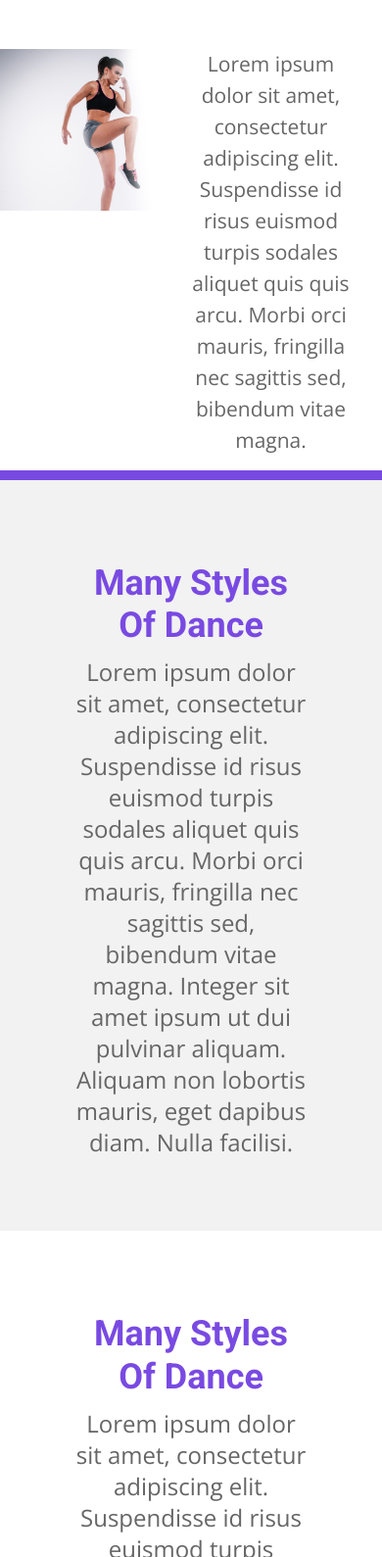
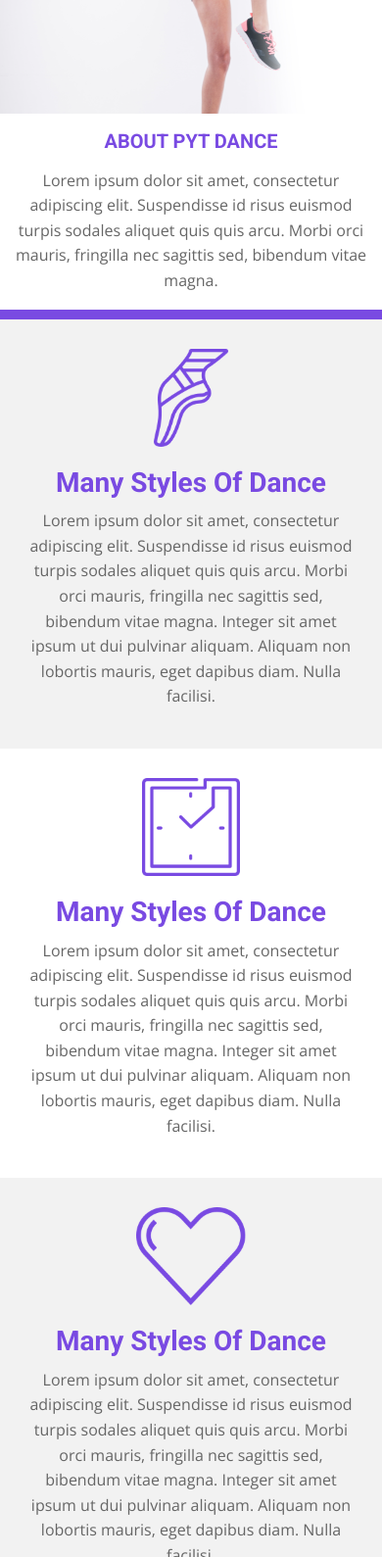
Before and after one commit to ianbgoldberg/PYT_dance_studio, a plain HTML site: page about.html in a window 390 px wide. Shown: the part 255-1844 px from the top of the page at 98% size. Drawn offline with nearby package versions, Linux system fonts and the light colour scheme.

Commit message:
add media queries and other code to about html and css for multiple width functionality, and add accessibility codes to about html

```diff
--- a/about.html
+++ b/about.html
@@ -13,17 +13,17 @@
   <!-- NAVIGATION -->
   <nav class="navbar-fixed-top">
     <a href="index.html" alt="link to home page"><img src="resources/images/logo-color.png" alt="company logo" class="desktop"><img src="resources/images/logo-mobile.png" role="presentation" class="mobile"></a>
-    <ul>
+    <ul role="presentation">
       <li><a href="about.html" alt="link to about page">About</a><li>
       <li><a href="classes.html" alt="link to classes page">Classes</a><li>
       <li><a href="faculty.html" alt="link to faculty page">Faculty</a><li>
     </ul>
   </nav>
   <!-- JUMBOTRON -->
-  <div class="jumbotron">
-    <div class="container-fluid">
+  <div class="jumbotron" role="presentation">
+    <div class="container-fluid" role="presentation">
       <img src="resources/images/workout.png">
-      <div class="text">
+      <div class="text" role="presentation">
         <h1>ABOUT PYT DANCE</h1>
         <p>
         Lorem ipsum dolor sit amet, consectetur adipiscing elit. Suspendisse id risus euismod turpis sodales aliquet quis quis arcu. Morbi orci mauris, fringilla nec sagittis sed, bibendum vitae magna.
@@ -32,10 +32,10 @@
     </div>
   </div>
   <!-- STYLES -->
-  <div class="styles container-fluid">
-    <div class="style conatainer-fluid" id="color">
-      <img src="resources/images/icn-ballet.png">
-      <div class="text">
+  <div class="styles container-fluid" role="presentation">
+    <div class="style conatainer-fluid" id="color" role="presentation">
+      <img src="resources/images/icn-ballet.png" alt="image of a line drawing of ballet slipper">
+      <div class="text" role="presentation">
         <h1>Many Styles Of Dance</h1>
         <p>
           Lorem ipsum dolor sit amet, consectetur adipiscing elit. Suspendisse id risus euismod turpis sodales aliquet quis quis arcu. Morbi orci mauris, fringilla nec sagittis sed, bibendum vitae magna. Integer sit amet ipsum ut dui pulvinar aliquam. Aliquam non lobortis mauris, eget dapibus diam. Nulla facilisi.
@@ -43,19 +43,20 @@
       </div>
     </div>
 
-    <div class="style conatainer-fluid">
-      <div class="text">
+    <div class="style conatainer-fluid desktop" role="presentation">
+      <img class="mobile" src="resources/images/icn-clock.png" role="presentation">
+      <div class="text" role="presentation">
         <h1>Many Styles Of Dance</h1>
         <p>
           Lorem ipsum dolor sit amet, consectetur adipiscing elit. Suspendisse id risus euismod turpis sodales aliquet quis quis arcu. Morbi orci mauris, fringilla nec sagittis sed, bibendum vitae magna. Integer sit amet ipsum ut dui pulvinar aliquam. Aliquam non lobortis mauris, eget dapibus diam. Nulla facilisi.
         </p>
       </div>
-      <img src="resources/images/icn-clock.png">
+      <img class="desktop" src="resources/images/icn-clock.png" alt="image of a line drawing of clock">
     </div>
 
-    <div class="style conatainer-fluid" id="color">
-      <img src="resources/images/icn-heart.png">
-      <div class="text">
+    <div class="style conatainer-fluid" id="color" role="presentation">
+      <img src="resources/images/icn-heart.png" alt="image of a line drawing of a heart">
+      <div class="text" role="presentation">
         <h1>Many Styles Of Dance</h1>
         <p>
           Lorem ipsum dolor sit amet, consectetur adipiscing elit. Suspendisse id risus euismod turpis sodales aliquet quis quis arcu. Morbi orci mauris, fringilla nec sagittis sed, bibendum vitae magna. Integer sit amet ipsum ut dui pulvinar aliquam. Aliquam non lobortis mauris, eget dapibus diam. Nulla facilisi.
@@ -63,19 +64,20 @@
       </div>
     </div>
 
-    <div class="style conatainer-fluid">
-      <div class="text">
+    <div class="style conatainer-fluid desktop" role="presentation">
+      <img class="mobile"  src="resources/images/icn-chrysler.png" role="presentation">
+      <div class="text" role="presentation">
         <h1>Many Styles Of Dance</h1>
         <p>
           Lorem ipsum dolor sit amet, consectetur adipiscing elit. Suspendisse id risus euismod turpis sodales aliquet quis quis arcu. Morbi orci mauris, fringilla nec sagittis sed, bibendum vitae magna. Integer sit amet ipsum ut dui pulvinar aliquam. Aliquam non lobortis mauris, eget dapibus diam. Nulla facilisi.
         </p>
       </div>
-      <img src="resources/images/icn-chrysler.png">
+      <img class="desktop"  src="resources/images/icn-chrysler.png" alt="image of a line drawing of the Chrysler Building">
     </div>
   </div>
   <!-- LOCATION -->
-  <div class="location container-fluid">
-    <div class="text">
+  <div class="location container-fluid" role="presentation">
+    <div class="text" role="presentation">
       <h1>Just besides the Brooklyn Bridge.</h1>
       <p>PYT Dance Studio</p>
       <p>14 Bridge Street</p>
--- a/resources/css/about.css
+++ b/resources/css/about.css
@@ -175,10 +175,44 @@ nav ul li:first-child a {
   margin-bottom: 4rem;
 }
 
+.jumbotron div .text p {
+  margin: 0;
+}
+
+@media only screen and (max-width: 955px) {
+  .jumbotron div {
+    display: flex;
+    flex-direction: column;
+  }
+
+  .jumbotron div img {
+    width: 100%
+  }
+
+  .jumbotron div .text {
+    width: 100%;
+    padding: 2rem;
+  }
+
+  .jumbotron div .text h1 {
+    font-size: 1.25rem;
+    margin: 0 0 1rem 0;
+  }
+
+  .jumbotron div .text p {
+    font-size: 1rem;
+    line-height: 1.6;
+  }
+
+}
 
 @media only screen and (max-width: 500px) {
   .jumbotron {
     margin: 2.5rem 0 0 0;
+  }
+
+  .jumbotron div .text {
+    padding: 1rem;
   }
 }
 
@@ -199,6 +233,7 @@ nav ul li:first-child a {
   height: 9.375rem;
   width: auto;
   margin-left: 5rem;
+  display: inherit;
 }
 
 .styles #color {
@@ -209,8 +244,49 @@ nav ul li:first-child a {
   margin: 0 5rem 0 0;
 }
 
+.styles .style .mobile {
+  display: none;
+}
+
 .styles .style .text {
   text-align: center;
+}
+
+@media only screen and (max-width: 975px) {
+
+  .styles .style {
+    display: flex;
+    flex-direction: column;
+    padding: 1.875rem;
+  }
+
+  .styles .style .desktop {
+    display: none;
+  }
+
+  .styles .style .mobile {
+    display: inherit;
+  }
+
+  .styles .style img {
+    height: 6.25rem;
+    margin: 0;
+  }
+
+  .styles #color img {
+    height: 6.25rem;
+    margin: 0;
+  }
+
+  .styles .style h1 {
+    font-size: 1.75rem;
+  }
+
+  .styles .style p {
+    font-size: 1rem;
+    line-height: 1.6rem;
+  }
+
 }
 
 /*-- LOCATION --*/
@@ -232,6 +308,7 @@ nav ul li:first-child a {
   background-color: #794ae2;
   opacity: 0.9;
   padding: 3rem;
+  margin: 0;
 }
 
 .location .text h1 {
@@ -246,6 +323,42 @@ nav ul li:first-child a {
   font-size: 0.75rem;
   padding: 0;
   margin: 0;
+}
+
+@media only screen and (max-width: 1015px) {
+  .location {
+    background-image:       url('../images/map-cropped-1.jpg');
+    background-position: left;
+  }
+}
+
+@media only screen and (max-width: 750px) {
+
+  .location {
+    background-image: url('../images/map-cropped-2.jpg');
+    background-position: left;
+  }
+
+  .location .text{
+    width: 30rem;
+    padding: 1rem;
+  }
+
+  .location .text h1 {
+    margin: 0 2rem 0 0;
+  }
+}
+
+@media only screen and (max-width: 570px) {
+
+  .location .text h1 {
+    font-size: 1.5rem;
+    margin: 0 0rem 0 0;
+  }
+
+  .location .text p {
+    margin-bottom: -0.5rem;
+  }
 }
 
 /* FOOTER */
```
Also changed, not shown: resources/images/map-cropped-1.jpg (added), resources/images/map-cropped-2.jpg (added).
